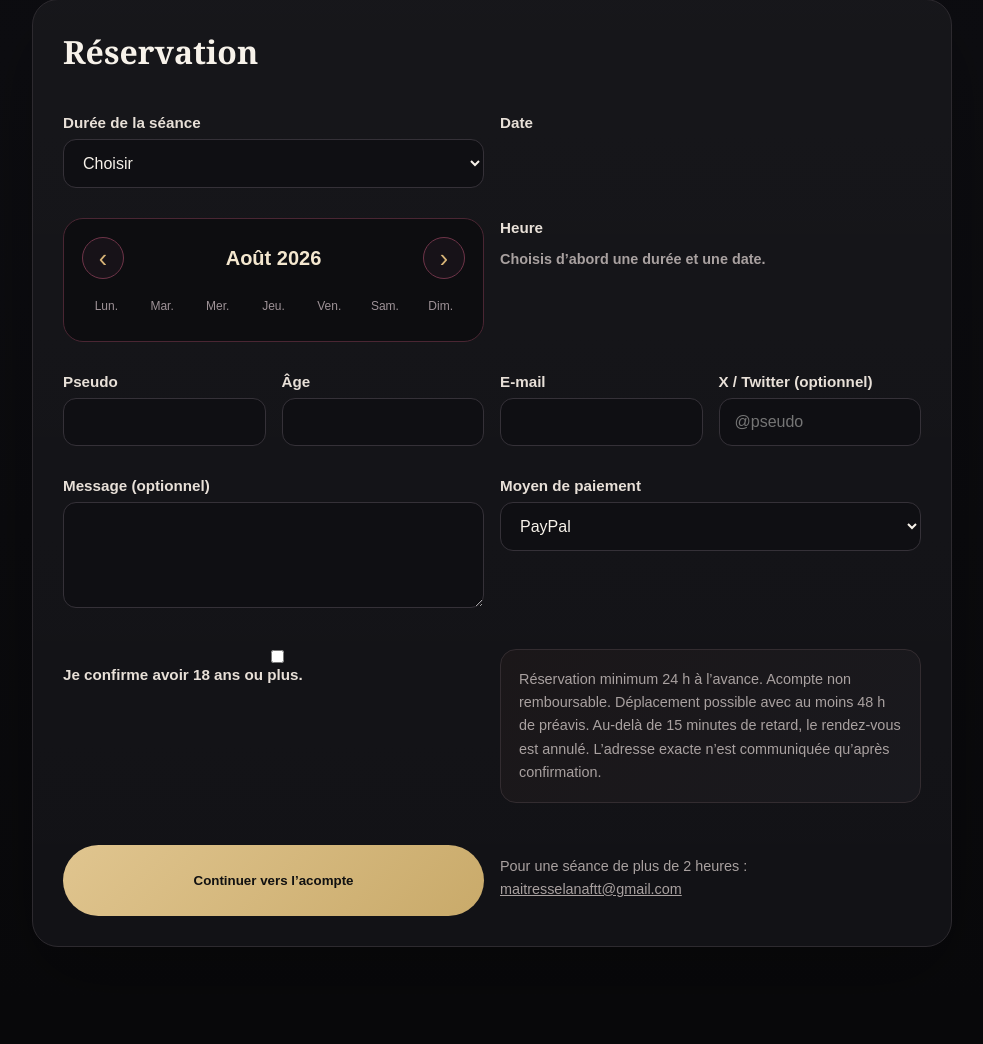
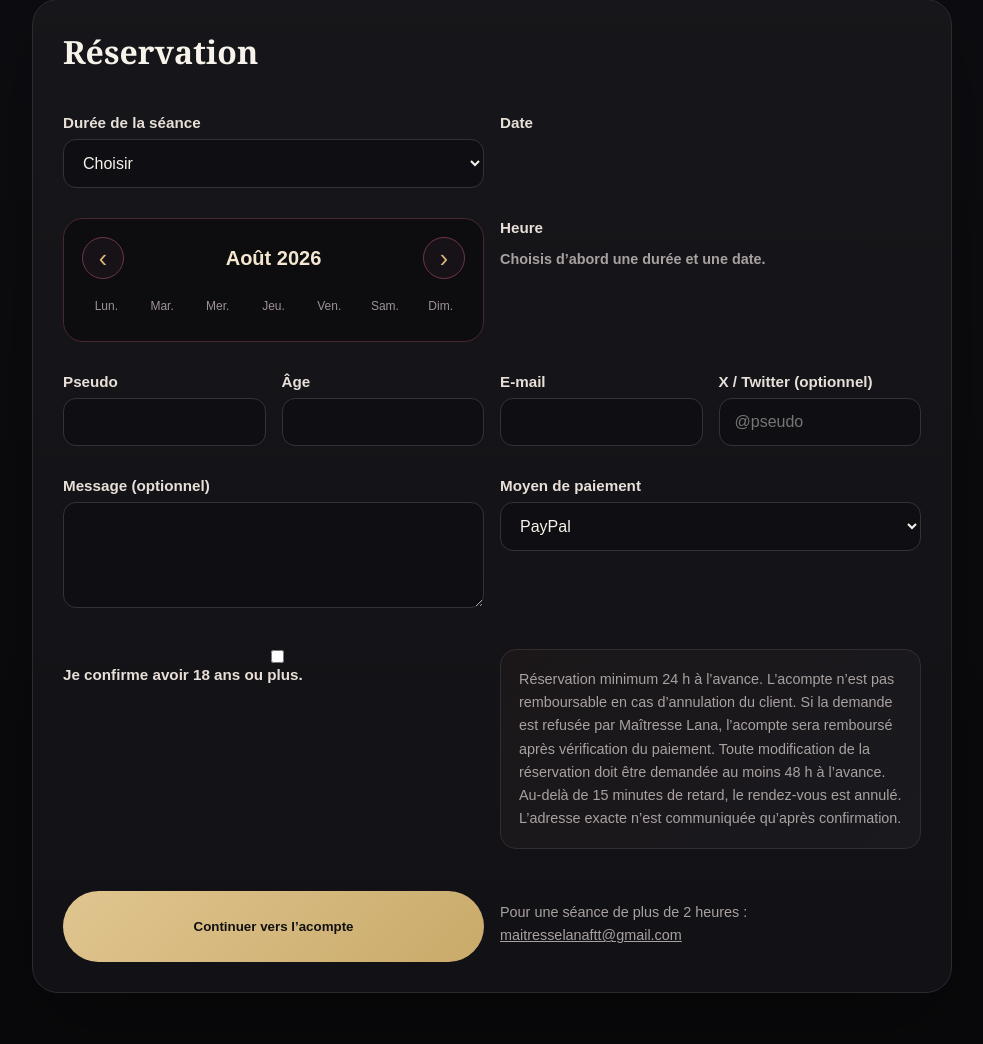
Before and after one commit to maitresselana/Ma-tresse-Lana, a Flask app: page / in a window 1280 px wide. Shown: the part 1094-2138 px from the top of the page, without its empty margins (148-1131 px from the left). Before the commit the page ends 2041 px from the top, so only its background shows below. Run offline with Flask 3, Linux system fonts and the light colour scheme.

Commit message:
Update index.html

```diff
--- a/templates/index.html
+++ b/templates/index.html
@@ -62,7 +62,7 @@
   <input type="checkbox" name="age_confirmed" required>
   Je confirme avoir 18 ans ou plus.
 </label>
-<div class="summary muted">Réservation minimum 24 h à l’avance. Acompte non remboursable. Déplacement possible avec au moins 48 h de préavis. Au-delà de 15 minutes de retard, le rendez-vous est annulé. L’adresse exacte n’est communiquée qu’après confirmation.</div>
+<div class="summary muted">Réservation minimum 24 h à l’avance. L’acompte n’est pas remboursable en cas d’annulation du client. Si la demande est refusée par Maîtresse Lana, l’acompte sera remboursé après vérification du paiement. Toute modification de la réservation doit être demandée au moins 48 h à l’avance. Au-delà de 15 minutes de retard, le rendez-vous est annulé. L’adresse exacte n’est communiquée qu’après confirmation.</div>
 <button class="btn primary" type="submit">Continuer vers l’acompte</button>
 </form>
 <p class="muted">Pour une séance de plus de 2 heures : <a href="mailto:maitresselanaftt@gmail.com">maitresselanaftt@gmail.com</a></p>
```
